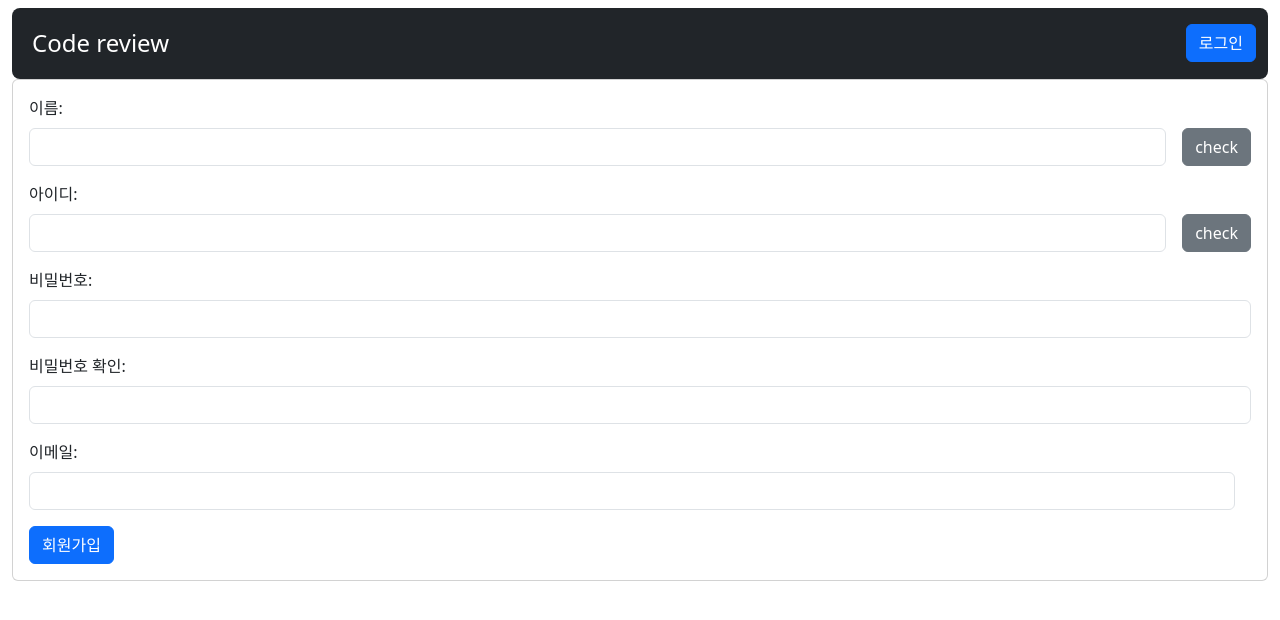
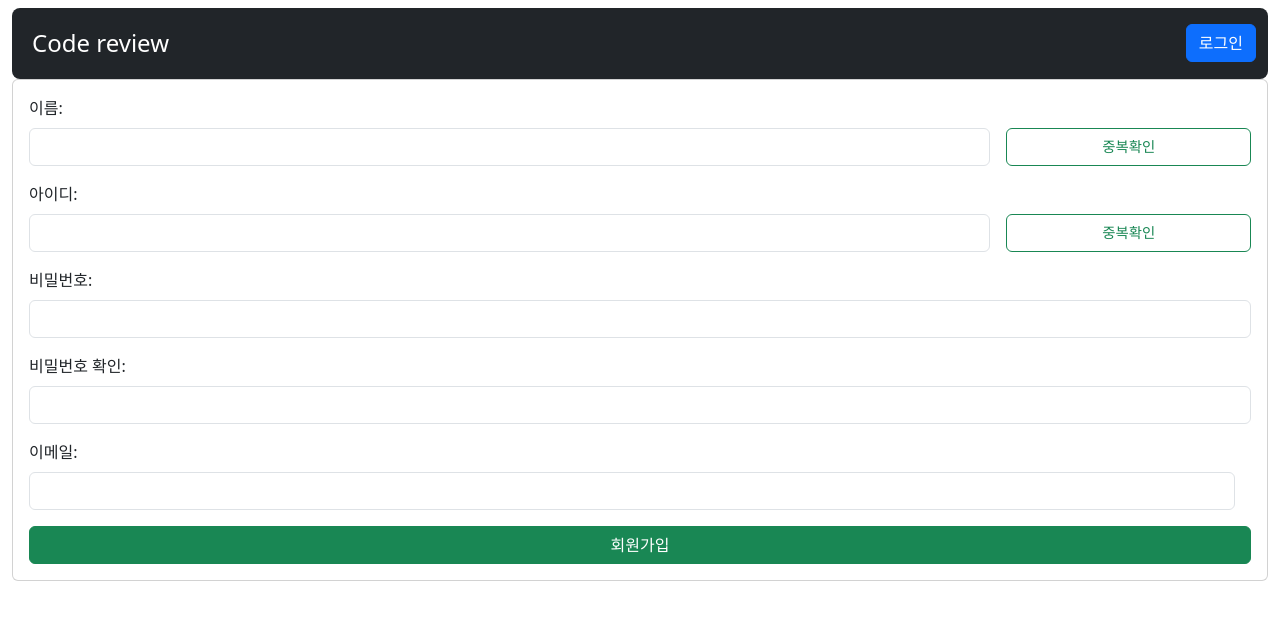
Before and after one commit to CodeReview-SKU/FrontEnd-Vue, a Vue app: page /register in a window 1280 px wide. Shown: the top 620 px of the page. Built offline with nearby package versions, Linux system fonts and the light colour scheme.

Commit message:
fix: 로그인, 회원가입 모달 수정

```diff
--- a/src/views/Login.vue
+++ b/src/views/Login.vue
@@ -74,39 +74,48 @@ watch(() => sessionStorage.getItem('token'), (newToken) => {
         <div v-if="inLogin">
 
         <div class="modal-header">
-          <h5 class="modal-title" id="loginModalLabel">로그인</h5>
+          <h5 class="modal-title text-center" id="loginModalLabel">Code Review 로그인</h5>
 
           <button type="button" class="btn-close" data-bs-dismiss="modal" aria-label="Close"></button>
         </div>
         <div class="modal-body">
           <div class="mb-3">
-            <label for="email" class="form-label">이메일:</label>
-            <input type="email" class="form-control" id="email" v-model="email">
+            <label for="email" class="form-label">아이디:</label>
+            <input type="email" class="form-control" id="email" v-model="email" required>
           </div>
           <div class="mb-3">
             <label for="password" class="form-label">비밀번호:</label>
-            <input type="password" class="form-control" id="password" v-model="password">
+            <input type="password" class="form-control" id="password" v-model="password" required>
           </div>
-          <div class="mb-3">
-            <button type="submit" class="btn btn-primary" @click="loginWithIdPw">로그인</button>
+          <div class="mb-3 d-flex justify-content-center">
+            <button type="submit" class="btn btn-primary w-100" @click="loginWithIdPw">로그인</button>
           </div>
-          <div class="mb-3">
-            <a @click="loginWithOAuth2">
-              <img style="width: 100%" src="../../images/google_signup.png" alt="img">
+          <hr>
+          <p class="text-muted text-center">소셜계정으로 로그인</p>
+          <div class="mb-1 d-flex justify-content-center">
+            <a class="" @click="loginWithOAuth2">
+              <img style="cursor: pointer" src="../../images/google_login.svg" alt="img">
             </a>
+<!--            <a>-->
+<!--              <img style="cursor: pointer" src="../../images/btn_kakao.svg" alt="img">-->
+<!--            </a>-->
           </div>
         </div>
-          <a @click="click">회원가입</a>
+          <div class="d-flex mb-3 justify-content-center">
+            <a class="text-muted me-3" style="cursor: pointer" @click="click">회원가입</a>
+            <a class="text-muted me-3">|</a>
+            <a class="text-muted" style="cursor: pointer;">문의하기</a>
+          </div>
         </div>
         <div v-else>
 
           <div class="modal-header">
-            <h5 class="modal-title" id="loginModalLabel">회원가입</h5>
+            <h5 class="modal-title" id="loginModalLabel">Code Review 회원가입</h5>
             <button type="button" class="btn-close" data-bs-dismiss="modal" aria-label="Close"></button>
           </div>
           <div class="modal-body">
               <Register/>
-            <a @click="click">로그인</a>
+            <a class="text-muted m-2 d-flex justify-content-center" style="cursor: pointer" @click="click">로그인</a>
           </div>
         </div>
       </div>
--- a/src/views/Register.vue
+++ b/src/views/Register.vue
@@ -22,12 +22,12 @@ const nameAvailable = ref(false);
 const errors = ref([]);
 
 const checkEmailAvailability = async () => {
-  if (!validateEmail(user.value.email)) {
-    emailAvailable.value = true;  // 유효하지 않은 이메일은 체크하지 않음
+  try {
+    clicked.value = true;
+    if(!user.value.email) {
       return;
     }
-  try {
-    const response = await axios.get(`http://localhost:8080/member/check/email/${user.value.email}`);
+    const response = await axios.get(`http://localhost:8080/member/check/email/${user.value.id}`);
     console.log(response.data);
     emailAvailable.value = response.data;
     clicked.value = true;
@@ -39,6 +39,9 @@ const checkEmailAvailability = async () => {
 
 const checkNameAvailability = async () => {
   try {
+    if(!user.value.username) {
+      return;
+    }
     const response = await axios.get(`http://localhost:8080/member/check/name/${user.value.username}`);
     console.log(response.data);
     nameAvailable.value = response.data;
@@ -55,8 +58,8 @@ const validateForm = () => {
   if (!user.value.username || !nameAvailable.value) {
     errors.value.push('사용자 이름을 입력하세요.');
   }
-  if (!validateEmail(user.value.email) || !emailAvailable.value) {
-    errors.value.push('유효한 이메일을 입력하세요.');
+  if (!user.value.id|| !emailAvailable.value) {
+    errors.value.push('유효한 아이디를 입력하세요.');
   }
   if (!user.value.password) {
     errors.value.push('비밀번호를 입력하세요.');
@@ -64,6 +67,10 @@ const validateForm = () => {
   if (user.value.password !== user.value.confirmPassword) {
     errors.value.push('비밀번호가 일치하지 않습니다.');
   }
+  if (!user.value.email || !validateEmail(user.value.email)) {
+    errors.value.push('유효한 이메일을 입력하세요.')
+  }
+
 };
 
 const validateEmail = (email) => {
@@ -72,6 +79,12 @@ const validateEmail = (email) => {
 };
 
 const submitForm = () => {
+  validateForm();
+  if (Object.values(user.value).some(value => !value)) {
+    //console.error('One or more fields are missing!');
+    return; // 하나라도 비어 있으면 함수 종료
+  }
+  if(emailAvailable.value && nameAvailable.value && errors.value.length === 0) {
     axios.post('http://localhost:8080/member/register', {name : user.value.username, email : user.value.email, userId : user.value.id, password : user.value.password})
         .then(res => {
           console.log(res.data);
@@ -81,6 +94,7 @@ const submitForm = () => {
         .catch(e => {
           console.log(e);
         })
+  }
 };
 
 </script>
@@ -93,7 +107,7 @@ const submitForm = () => {
           <label for="username" class="form-label">이름:</label>
           <div class="d-flex">
             <input type="text" class="form-control me-3" id="username" v-model="user.username" required>
-            <button type="submit" class="btn btn-secondary " @click="checkNameAvailability">check</button>
+            <button type="submit" class="btn btn-outline-success w-25" style="font-size: 90%" @click="checkNameAvailability">중복확인</button>
           </div>
           <small v-if="!nameAvailable && clicked2" class="text-danger">이 닉네임은 이미 사용 중입니다.</small>
           <small v-else-if="nameAvailable && clicked2" class="text-success">이 닉네임은 사용가능 합니다.</small>
@@ -101,8 +115,8 @@ const submitForm = () => {
         <div class="mb-3">
           <label for="email" class="form-label">아이디:</label>
           <div class="d-flex">
-            <input type="email" class="form-control me-3" id="email" v-model="user.id" required>
-            <button type="submit" class="btn btn-secondary " @click="checkEmailAvailability">check</button>
+            <input type="text" class="form-control me-3" id="email" v-model="user.id" required>
+            <button type="submit" class="btn btn-outline-success w-25" style="font-size: 90%" @click="checkEmailAvailability">중복확인</button>
           </div>
           <small v-if="!emailAvailable && clicked" class="text-danger">이 아이디는 이미 사용 중입니다.</small>
           <small v-else-if="emailAvailable && clicked" class="text-success">이 아이디는 사용가능 합니다.</small>
@@ -118,7 +132,7 @@ const submitForm = () => {
         <div class="mb-3">
           <label for="email" class="form-label">이메일:</label>
           <div class="d-flex">
-            <input type="email" class="form-control me-3" id="email" v-model="user.email" required>
+            <input type="email" class="form-control me-3" id="email" v-model="user.email">
           </div>
         </div>
         <div v-if="errors.length" class="alert alert-danger">
@@ -126,7 +140,7 @@ const submitForm = () => {
             <li v-for="error in errors" :key="error">{{ error }}</li>
           </ul>
         </div>
-        <button type="submit" class="btn btn-primary" @click="submitForm">회원가입</button>
+        <button type="submit" class="btn btn-success w-100" @click="submitForm">회원가입</button>
       </form>
     </div>
   </div>
```
Also changed, not shown: images/kakao_login.png (deleted), images/kakao_signup.png (deleted). Lines whose indentation alone changed are shown as unchanged.
